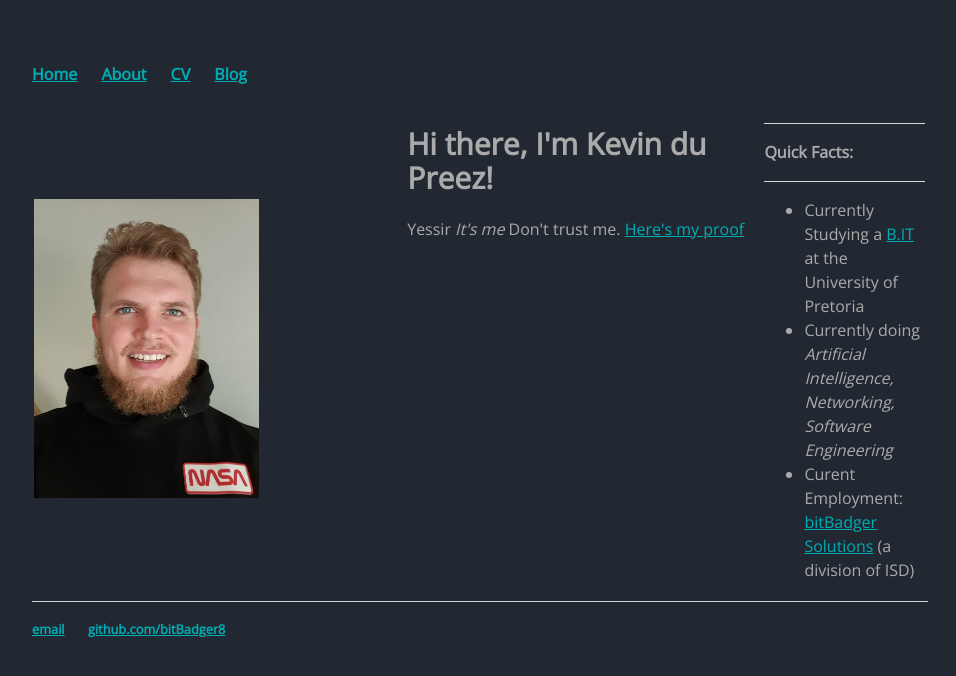
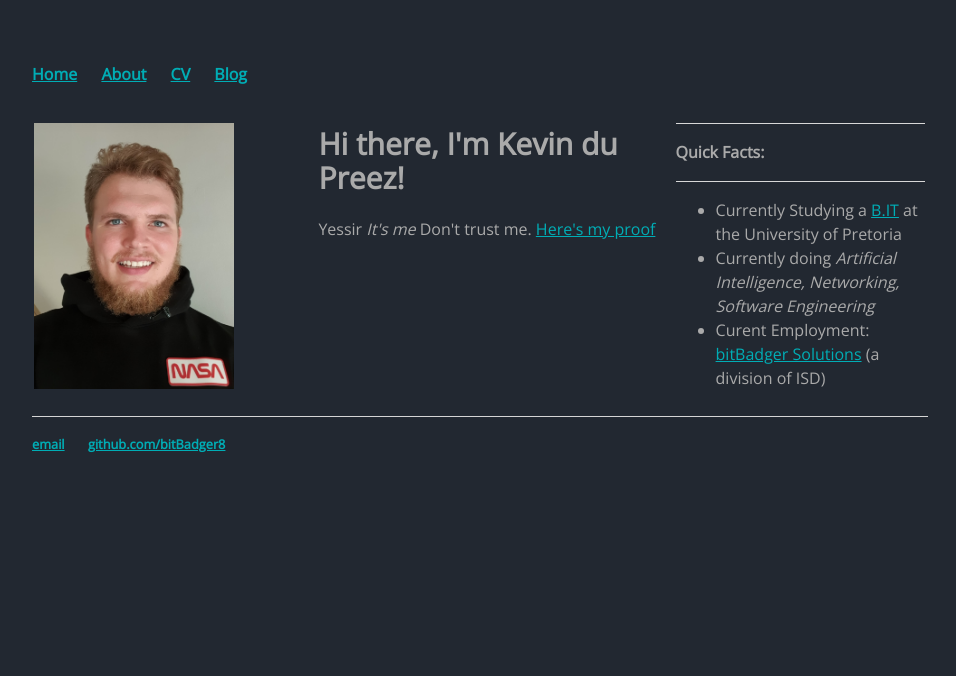
Before and after one commit to bitBadger8/bitBadger8.github.io, a Jekyll site: the page built from index.html, in a window 1280 px wide. Shown: the top 676 px of the page, without its empty margins (160-1116 px from the left). Built offline with Jekyll 4.4.1, drawn with Linux system fonts in a browser that asks for light colours.

Commit message:
Update main.css

```diff
--- a/css/main.css
+++ b/css/main.css
@@ -41,12 +41,12 @@ ul.posts li {
 #kevPic{
   height: 18.75rem;
   object-fit: contain;
-  width: auto;
+  width: 12.5rem;
 }
 .imageCell{
     padding: 0;
     margin: 0;
-    width: 40%;
+    width: 30%;
 }
 
 td{
@@ -63,7 +63,7 @@ td{
   vertical-align: top;
   padding-left: 1rem;
   text-align: left;
-  width: 20%;
+  width: 30%;
 }
 
 
```
